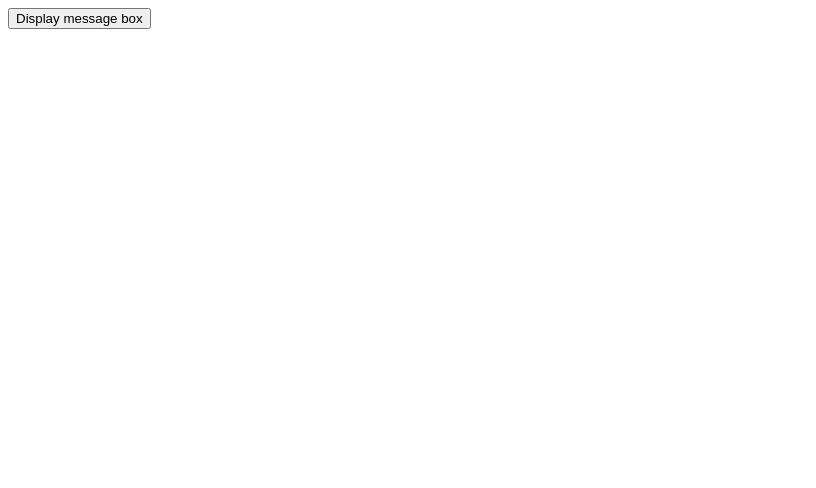
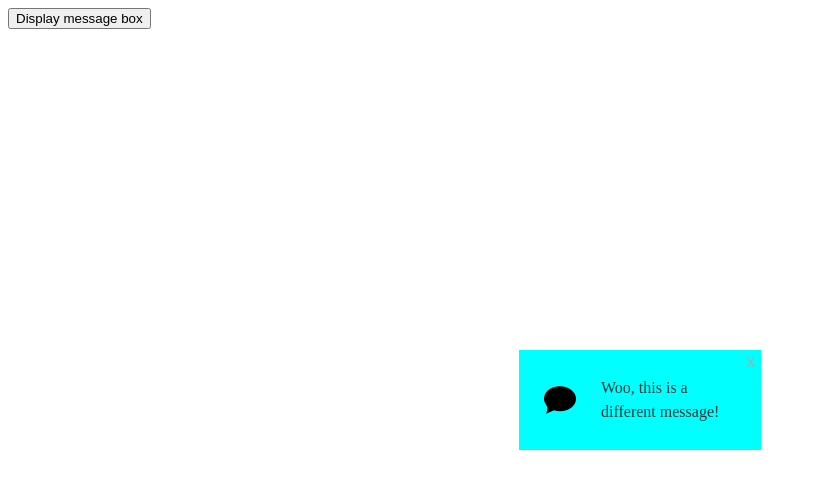
Before and after one commit to justinrsantos/javascript-tutorials, a plain HTML site: page functions/function-1/index.html in a window 1280 px wide. Both pictures are taken after a click on the button "Display message box". Shown: the whole page, without its empty margins (0-816 px from the left). Drawn offline with Linux system fonts and the light colour scheme.

Commit message:
Finished tutorial on building functions

```diff
--- a/functions/function-1/index.html
+++ b/functions/function-1/index.html
@@ -1,3 +1,5 @@
+<!-- https://developer.mozilla.org/en-US/docs/Learn/JavaScript/Building_blocks/Build_your_own_function -->
+
 <!DOCTYPE html>
 <html lang="en-us">
   <head>
@@ -10,7 +12,7 @@
         top: 50%;
         left: 50%;
         transform: translate(-50%,-50%);
-        width: 200px;
+        width: 242px;
         background: #eee;
       }
 
@@ -18,6 +20,9 @@
         line-height: 1.5;
         padding: 10px 20px;
         color: #333;
+        padding-left: 82px;
+        background-position: 25px center;
+        background-repeat: no-repeat;
       }
 
       .msgBox button {
@@ -35,14 +40,14 @@
     <button>Display message box</button>
 
     <script>
-      function displayMessage(){
+      function displayMessage(msgText, msgType){
         const body = document.body;             // assigns const body to the <body> element
         const panel = document.createElement('div'); // creates an element 'div' and assigns it to const panel
         panel.setAttribute('class','msgBox'); // sets the class of panel (which is a div), to msgBox
         body.appendChild(panel); // puts panel inside the body element
 
         const msg = document.createElement('p'); // creates an element 'p' and assigns it to const msg
-        msg.textContent='This is a message box'; // sets the content of msg
+        msg.textContent=msgText; // sets the content of msg
         panel.appendChild(msg); // puts msg inside panel element
 
         const closeBtn=document.createElement('button'); // creates a button element and assigns it to const closeBtn
@@ -52,10 +57,19 @@
         closeBtn.addEventListener('click',() =>
         panel.parentNode.removeChild(panel));
 
-        const btn = document.querySelector('button');
-        btn.addEventListener('click', displayMessage);
-      }
+        if (msgType === 'warning') {
+          msg.style.backgroundImage = 'url(icons/warning.png)';
+          panel.style.backgroundColor = 'red';
+        } else if (msgType === 'chat') {
+          msg.style.backgroundImage = 'url(icons/chat.png)';
+          panel.style.backgroundColor = 'aqua';
+        } else {
+          msg.style.paddingLeft = '20px';
+        }
+        } // added code that displays an appropriate icon and changes background corresponding to the msgType
 
+      const btn = document.querySelector('button');
+        btn.addEventListener('click', () => displayMessage('Woo, this is a different message!','chat')); //addEventListener takes in three parameters: (event, function, use capture). An anonymous function is passed so as to not call the function immediately.
     </script>
   </body>
 </html>
```
Also changed, not shown: functions/function-1/icons/chat.png (added), functions/function-1/icons/warning.png (added).
